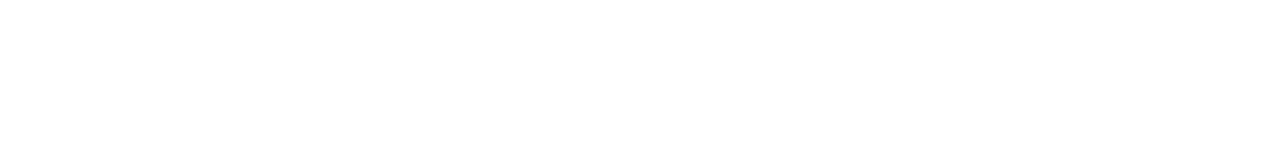
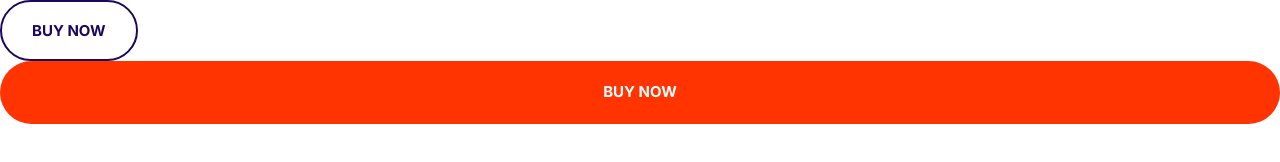
Before and after one commit to AungPhyoThant224/The-Ultimate-HTML5-CSS3-Series-Part-3, a plain HTML site: page index.html in a window 1280 px wide. Drawn offline with Linux system fonts and the light colour scheme.

Commit message:
Building Buttons.

```diff
--- a/css/style.css
+++ b/css/style.css
@@ -1,4 +1,3 @@
-/* Typography */
 html {
   font-size: 62.5%;
 }
@@ -11,6 +10,13 @@ html {
   --color-body: #918ca4;
 }
 
+*,
+*::after,
+*::before {
+  box-sizing: border-box;
+}
+
+/* Typography */
 body {
   color: var(--color-body);
   font-family: Inter, Arial, Helvetica, sans-serif;
@@ -167,3 +173,65 @@ a {
   justify-content: center;
   align-items: center;
 }
+
+/* Button */
+.btn {
+  border-radius: 40px;
+  border: 0;
+  cursor: pointer;
+  font-size: 1.8rem;
+  font-weight: 600;
+  padding: 2rem 3rem;
+  text-align: center;
+  text-transform: uppercase;
+  white-space: nowrap;
+}
+
+.btn--primary {
+  background: var(--color-primary);
+  color: #fff;
+}
+
+.btn--primary:hover {
+  background-color: #3a8ffd;
+}
+
+.btn--secondary {
+  background: var(--color-secondary);
+  color: #fff;
+}
+
+.btn--secondary:hover {
+  background: #00c8eb;
+}
+
+.btn--accent {
+  background: var(--color-accent);
+  color: #fff;
+}
+
+.btn--accent:hover {
+  background: #ec3000;
+}
+
+.btn--block {
+  display: block;
+  width: 100%;
+}
+
+.btn--outline {
+  background: #fff;
+  color: var(--color-heading);
+  border: 2px solid var(--color-heading);
+}
+
+.btn--outline:hover {
+  background: var(--color-heading);
+  color: #fff;
+}
+
+@media screen and (min-width: 1024px) {
+  .btn {
+    font-size: 1.5rem;
+  }
+}
--- a/index.html
+++ b/index.html
@@ -14,5 +14,8 @@
     <link rel="stylesheet" href="css/normalize.css" />
     <link rel="stylesheet" href="css/style.css" />
   </head>
-  <body></body>
+  <body>
+    <button class="btn btn--primary btn--outline">Buy Now</button>
+    <a href="" class="btn btn--accent btn--block">Buy Now</a>
+  </body>
 </html>
```
Also changed, not shown: components/button.html (added, +2 -0 lines).
